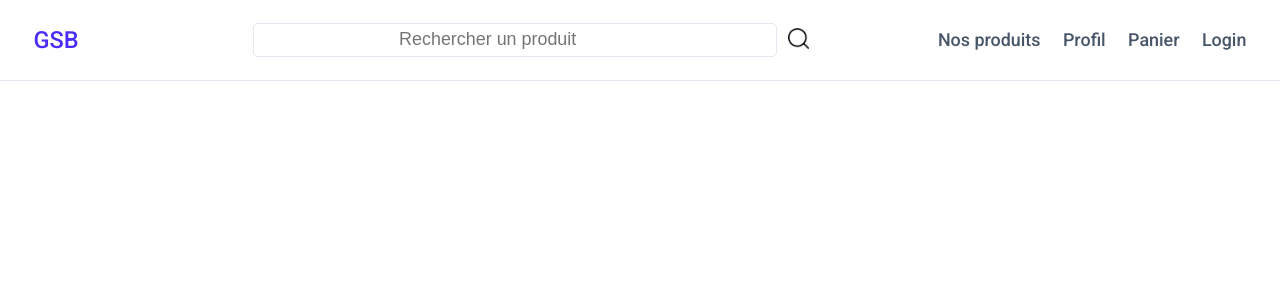
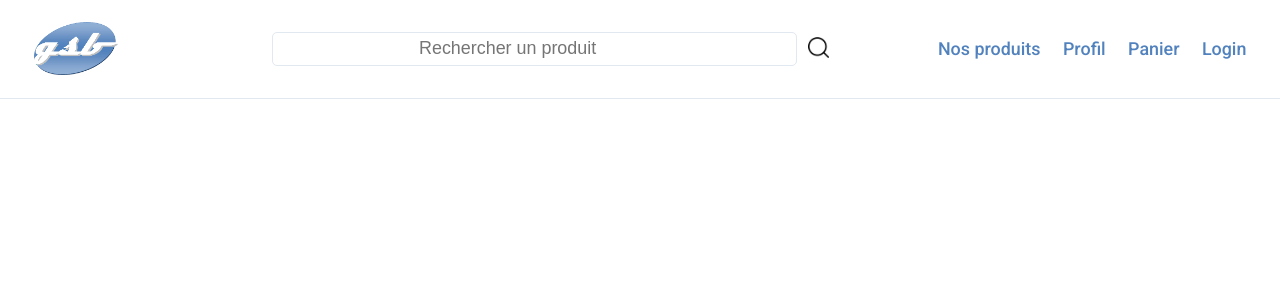
Before and after one commit to fluffy1211/GSB-FrontWeb, a PHP site: page / in a window 1280 px wide. Shown: the top 300 px of the page. Run offline with PHP 8.4, Linux system fonts and the light colour scheme.

Commit message:
logo added

```diff
--- a/css/style.css
+++ b/css/style.css
@@ -1,6 +1,12 @@
 @import url('https://fonts.googleapis.com/css2?family=Roboto:ital,wght@0,500;1,400&display=swap');
 
 /* GENERAL */
+
+:root {
+    --primary-color: #5182bd;
+    --secondary-color: #8cabd3;
+    --tertiary-color: #1c9a39;
+}
 
 * {
     margin: 0;
@@ -60,17 +66,15 @@ a {
 .nav-link {
     font-size: 1.6rem;
     font-weight: 400;
-    color: #475569;
+    color: var(--primary-color);
 }
 
 .nav-link:hover {
-    color: #482ff7;
+    color: var(--secondary-color);
 }
 
-.nav-logo {
-    font-size: 2.1rem;
-    font-weight: 500;
-    color: #482ff7;
+.logo {
+    width: 7%;
 }
 
 /* SEARCHBAR */
--- a/index.html
+++ b/index.html
@@ -10,7 +10,7 @@
 <body>
     <header class="header">
         <nav class="navbar">
-            <a href="#" class="nav-logo">GSB</a>
+            <img class="logo" src="assets/gsb-logo.png" alt="logo-gsb">
             <div class="searchbar">
                 <input type="text" class="searchbar-input" placeholder="Rechercher un produit">
                 <button class="searchbar-button">
```
Also changed, not shown: other parts of css/style.css (+20 -6 lines).
